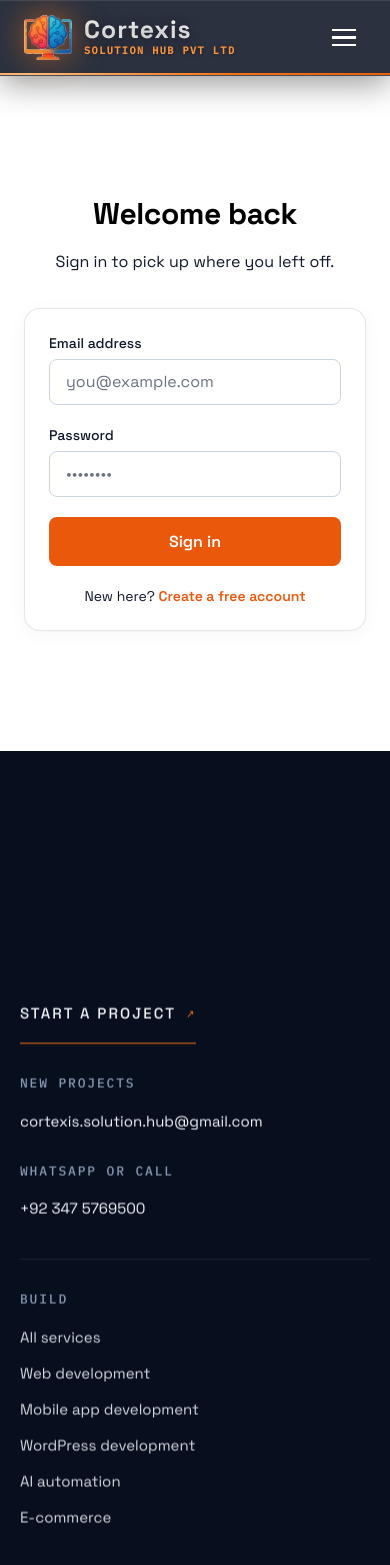
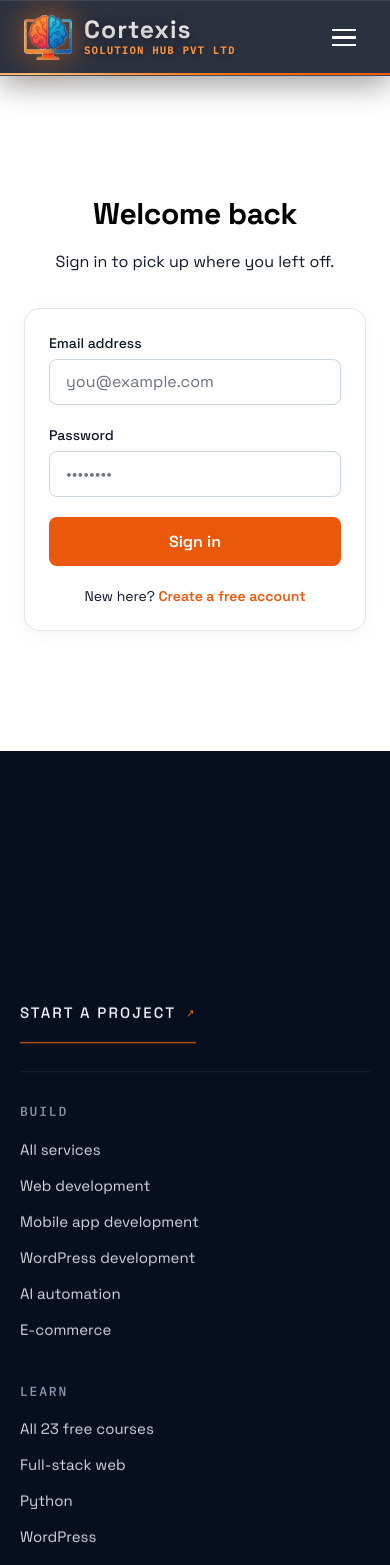
Before and after one commit to muhammad-umair-naseer/mern-fullstack-platform, a React (Create React App) app in the folder client/: page /login in a window 390 px wide. Shown: the top 1565 px of the page. Built offline with nearby package versions, Linux system fonts and the light colour scheme; no server answers; a web font is replaced by a local one.

Commit message:
style(footer): remove new projects email and whatsapp phone block next to Start a project CTA

```diff
--- a/client/src/components/Footer.js
+++ b/client/src/components/Footer.js
@@ -184,23 +184,6 @@ const Footer = () => {
             Start a project
             <span className="cx-ft-arrow" aria-hidden="true">&#8599;</span>
           </Link>
-
-          {/* <address> is correct here — these are our own contact details.
-              The copyright and registration lines stay out of it. */}
-          <address className="cx-ft-reach">
-            <span className="cx-ft-reach-block">
-              <span className="cx-ft-label">New projects</span>
-              <a className="cx-ft-reach-link" href="mailto:cortexis.solution.hub@gmail.com">
-                cortexis.solution.hub@gmail.com
-              </a>
-            </span>
-            <span className="cx-ft-reach-block">
-              <span className="cx-ft-label">WhatsApp or call</span>
-              <a className="cx-ft-reach-link" href="tel:+923475769500">
-                +92 347 5769500
-              </a>
-            </span>
-          </address>
         </div>
 
         <hr className="cx-ft-rule" />
```
